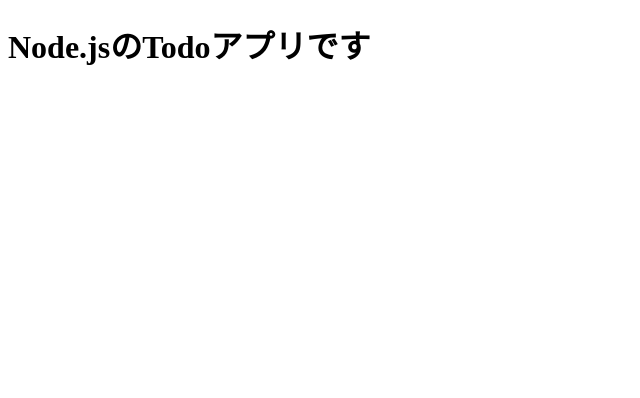
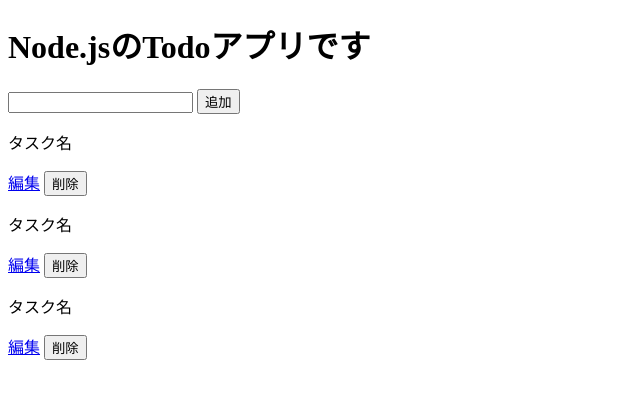
Before and after one commit to suzuyu0115/node.js-todo, a website: page src/public/index.html in a window 1280 px wide. Shown: the whole page, without its empty margins (0-640 px from the left). Drawn offline with Linux system fonts and the light colour scheme.

Commit message:
サンプルタスクの追加

```diff
--- a/src/public/index.html
+++ b/src/public/index.html
@@ -7,5 +7,26 @@
 </head>
 <body>
   <h1>Node.jsのTodoアプリです</h1>
+  <form action="">
+    <input type="text">
+    <button type="submit">追加</button>
+  </form>
+  <div class="container">
+    <div class="task">
+      <p>タスク名</p>
+      <a href="#">編集</a>
+      <button>削除</button>
+    </div>
+    <div class="task">
+      <p>タスク名</p>
+      <a href="#">編集</a>
+      <button>削除</button>
+    </div>
+    <div class="task">
+      <p>タスク名</p>
+      <a href="#">編集</a>
+      <button>削除</button>
+    </div>
+  </div>
 </body>
 </html>
```
